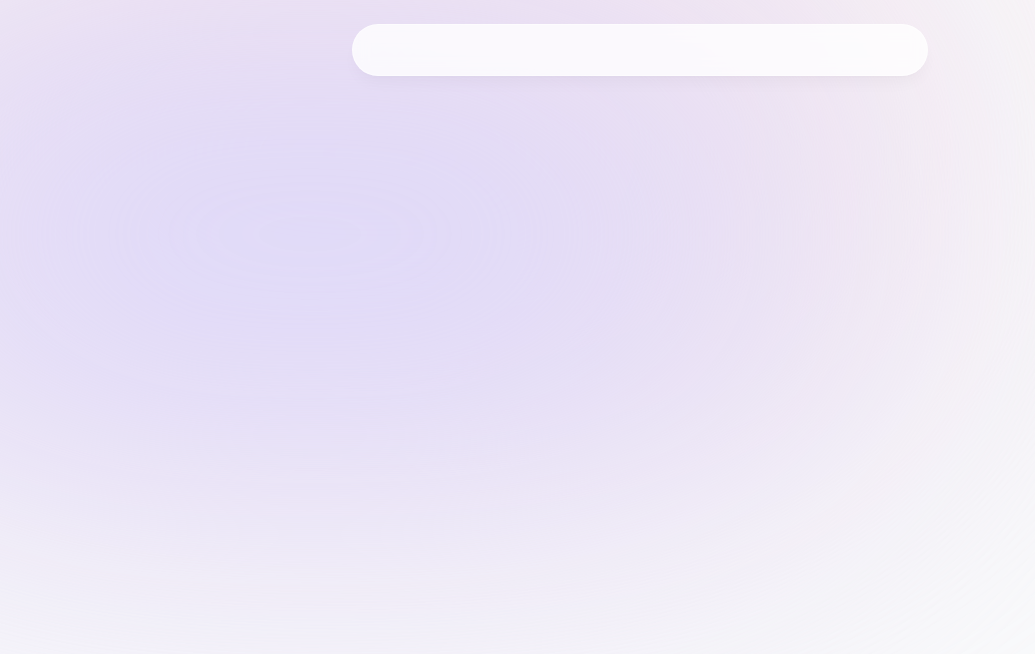
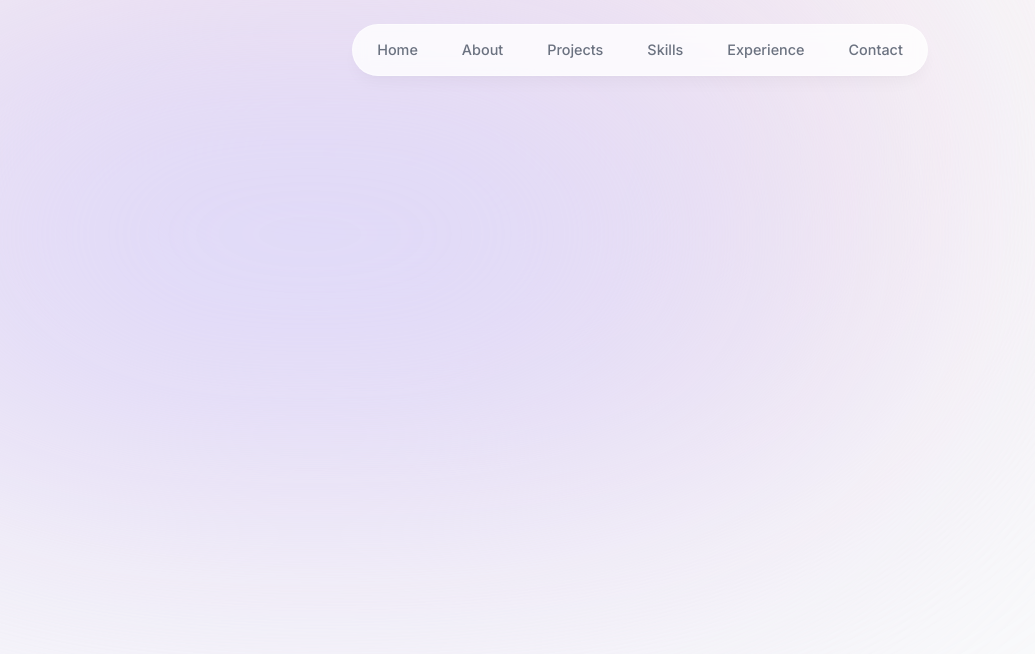
Before and after one commit to PeiYee88/Sacheyy, a Next.js app: page / in a window 1280 px wide. Shown: the top 654 px of the page, without its empty margins (0-1035 px from the left). Built offline with nearby package versions, Linux system fonts and the light colour scheme.

Commit message:
customize header

```diff
--- a/components/header.tsx
+++ b/components/header.tsx
@@ -1,19 +1,41 @@
 
 "use client";
+
 import React from "react";
 import { motion } from "framer-motion";
+import { links } from "@/lib/data"
+import Link from "next/link";
 
 export default function Header() {
 
   return (
     <header className="z-[999] relative">
       <motion.div
-        className="fixed top-0 left-1/2 h-[4.5rem] w-full rounded-none border border-white border-opacity-40 bg-white bg-opacity-80 shadow-lg shadow-black/[0.03] backdrop-blur-[0.5rem] sm:top-6 sm:h-[3.25rem] sm:w-[36rem] sm:rounded-full dark:bg-gray-950 dark:border-black/40 dark:bg-opacity-75"
-        initial={{ y: -100, x: "-50%", opacity: 0 }}
+        className="fixed top-0 left-1/2 h-[4.5rem] w-full rounded-none border border-white border-opacity-40 bg-white bg-opacity-80 shadow-lg shadow-black/[0.03] backdrop-blur-[0.5rem]
+        sm:top-6 sm:h-[3.25rem] sm:w-[36rem] sm:rounded-full dark:bg-gray-950 dark:border-black/40 dark:bg-opacity-75"
+        initial={{ y: -100, x: "-50%" ,opacity: 0 }}
         animate={{ y: 0, x: "-50%", opacity: 1 }}
       ></motion.div>
 
+      <nav className="flex fixed top-[0.15rem] left-1/2 h-12 -translate-x-1/2 py-2 sm:top-[1.7rem] sm:h-[initial] sm:py-0 ">
+        <ul className="flex w-[22rem] flex-wrap items-center justify-center gap-y-1 text-[0.9rem] font-medium text-gray-500
+        sm:w-[initial] sm:flex-nowrap sm:gap-5">
+           {links.map(link => (
+            <motion.li className="h-3/4 flex items-center justify-center"
+            key = {link.hash}
+            initial={{ y: -100, opacity: 0}}
+            animate={{ y: 0, opacity: 1}}>
+                <Link
+                className="flex w-full items-center justify-center px-3 py-3 hover:text-gray-950 transition"
+                href={link.hash}>
+                    {link.name}
+                </Link>
+            </motion.li>
+           )
 
+           )}
+        </ul>
+      </nav>
     </header>
   );
 }
--- /dev/null
+++ b/lib/data.ts
@@ -0,0 +1,28 @@
+import React from "react";
+
+export const links = [
+    {
+      name: "Home",
+      hash: "home",
+    },
+    {
+      name: "About",
+      hash: "about",
+    },
+    {
+      name: "Projects",
+      hash: "projects",
+    },
+    {
+      name: "Skills",
+      hash: "skills",
+    },
+    {
+      name: "Experience",
+      hash: "experience",
+    },
+    {
+      name: "Contact",
+      hash: "contact",
+    },
+  ] as const;
```
